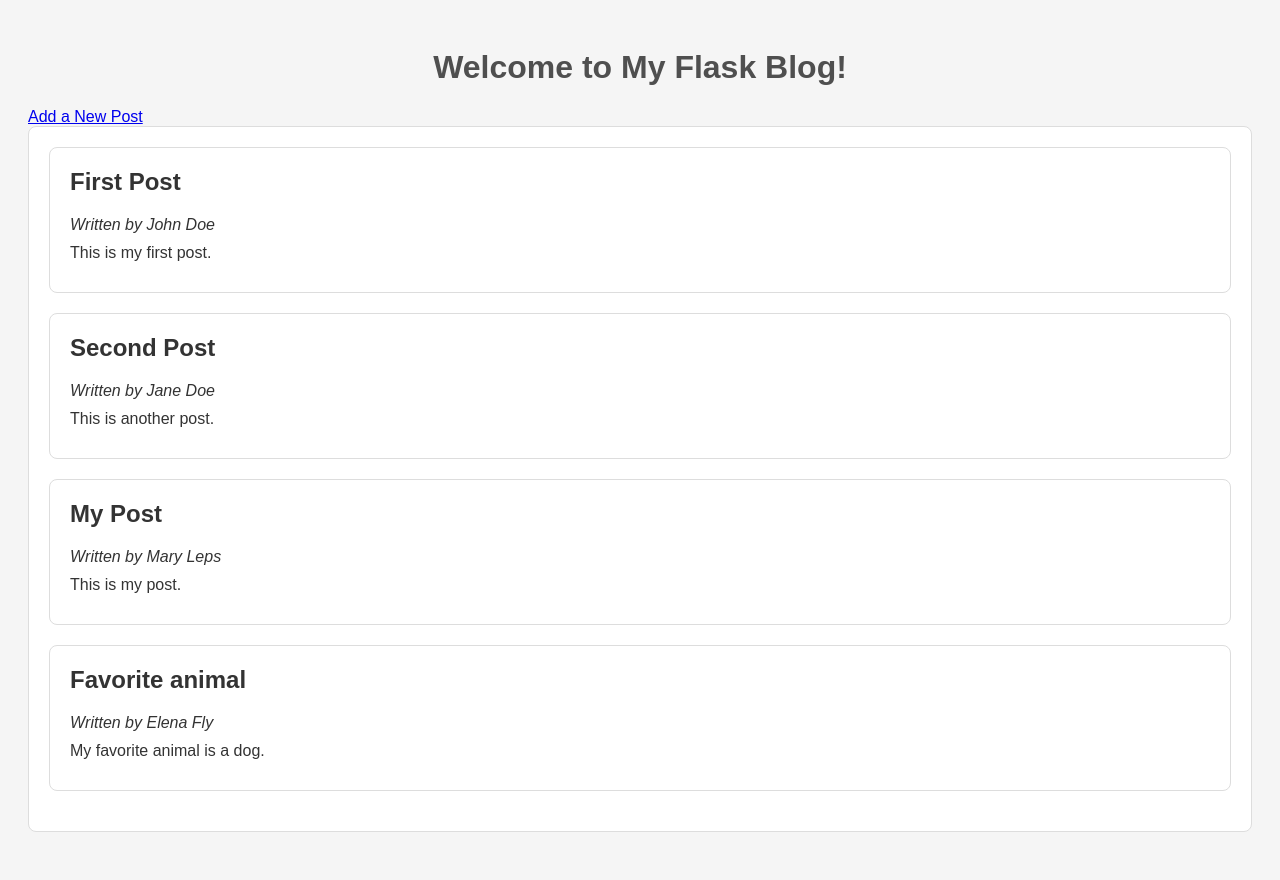
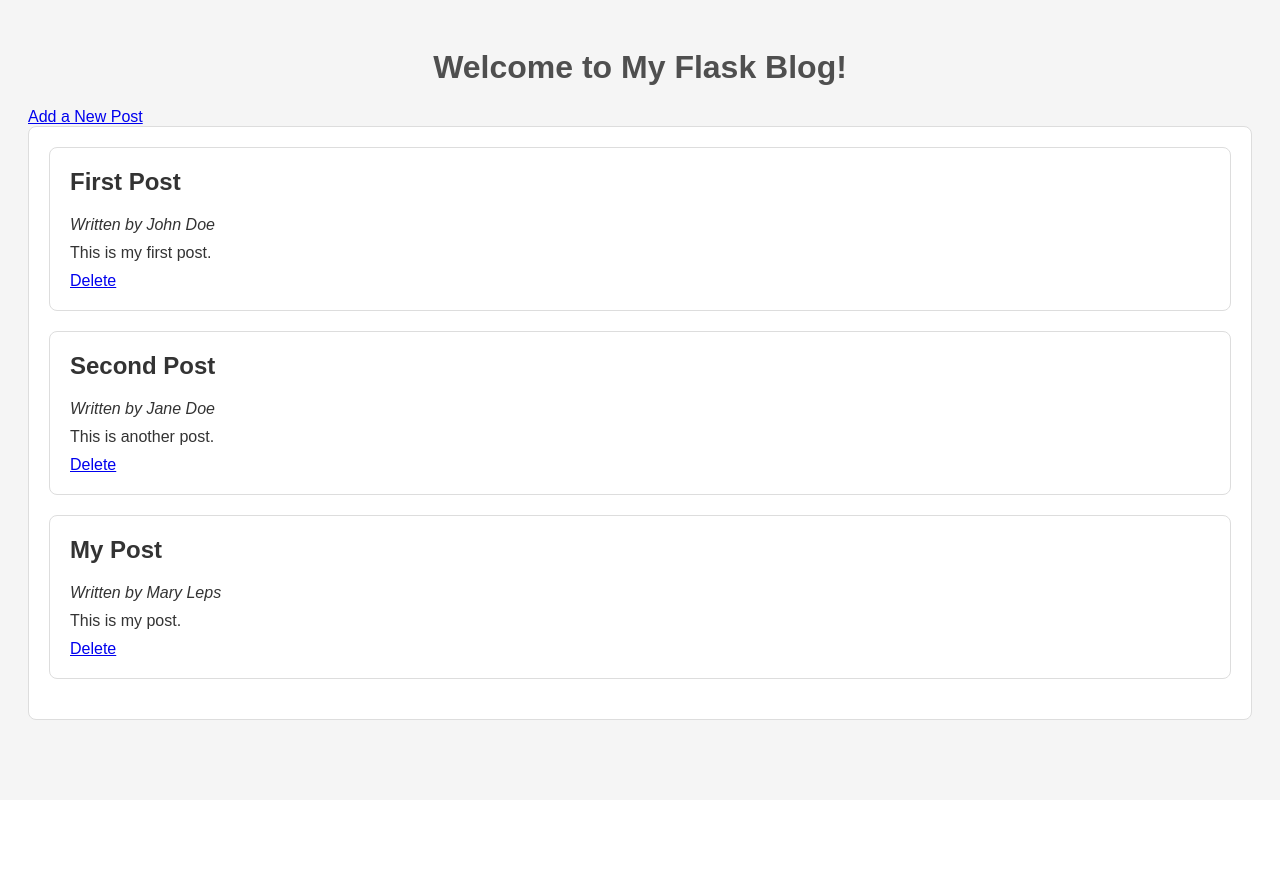
Before and after one commit to Ell-716/Masterblog, a Flask app: page / in a window 1280 px wide. After the commit the page ends 720 px from the top, so only its background shows below. Run offline with Flask 3, Linux system fonts and the light colour scheme.

Commit message:
Create delete route and delete button.

```diff
--- a/app.py
+++ b/app.py
@@ -46,5 +46,22 @@
     return render_template("add.html")
 
 
+@app.route('/delete/<int:post_id>')
+def delete(post_id):
+    # Load current blog posts from JSON
+    with open("storage_file.json", "r", encoding="utf-8") as file:
+        blog_posts = json.load(file)
+
+    # Find the post with the given ID and remove it from the list
+    blog_posts = [post for post in blog_posts if post['id'] != post_id]
+
+    # Save the updated blog posts list back to the JSON file
+    with open("storage_file.json", "w", encoding="utf-8") as file:
+        json.dump(blog_posts, file, indent=4)
+
+    # Redirect back to the home page
+    return redirect(url_for('index'))
+
+
 if __name__ == "__main__":
     app.run(host="0.0.0.0", port=5000, debug=True)
--- a/storage_file.json
+++ b/storage_file.json
@@ -16,11 +16,5 @@
         "author": "Mary Leps",
         "title": "My Post",
         "content": "This is my post."
-    },
-    {
-        "id": 4,
-        "author": "Elena Fly",
-        "title": "Favorite animal",
-        "content": "My favorite animal is a dog. "
     }
 ]
--- a/templates/index.html
+++ b/templates/index.html
@@ -16,6 +16,7 @@
             <h2>{{ post.title }}</h2>
             <p><em>Written by {{ post.author }}</em></p>
             <p>{{ post.content }}</p>
+            <a href="{{ url_for('delete', post_id=post.id) }}">Delete</a>
         </div>
         {% endfor %}
     </div>
```
